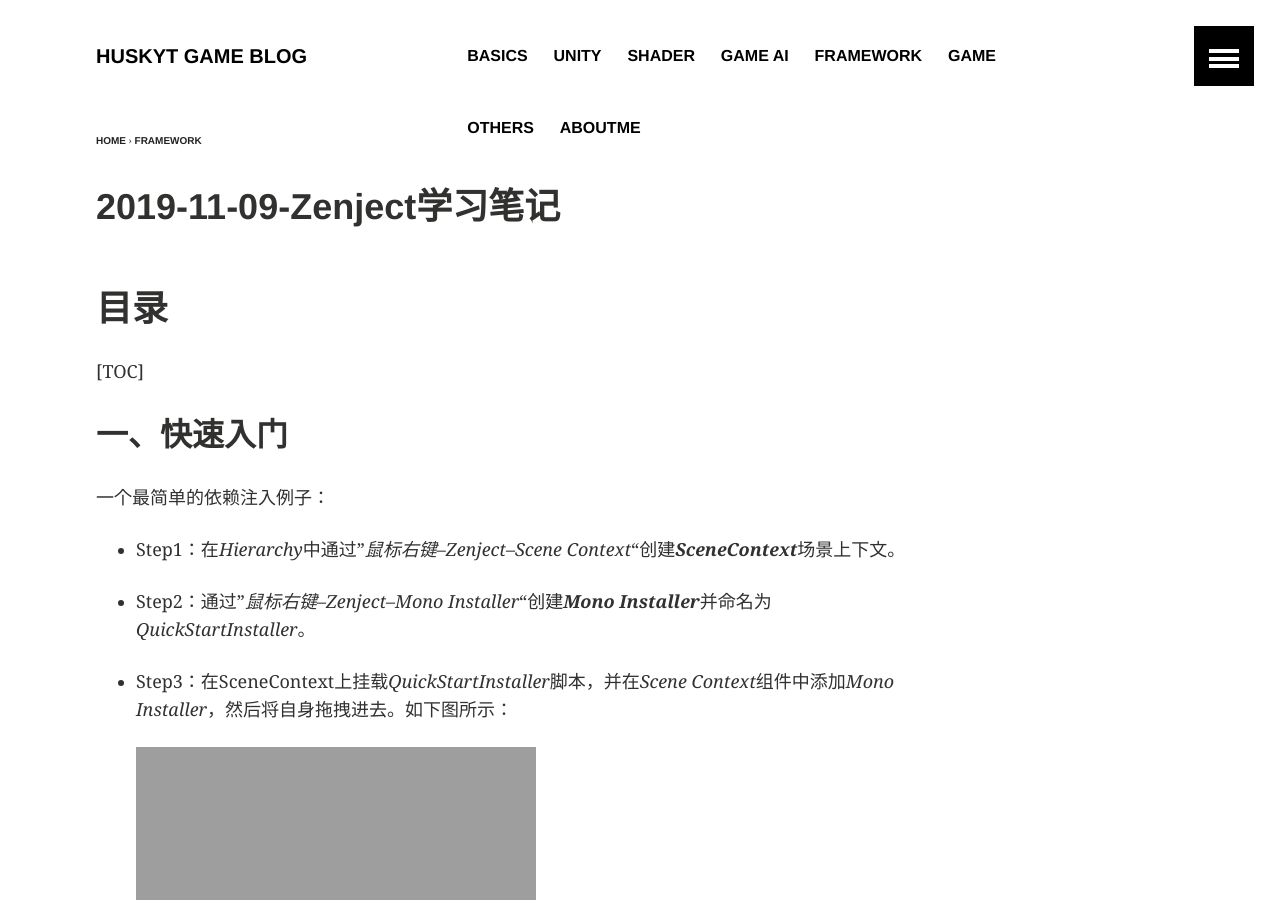
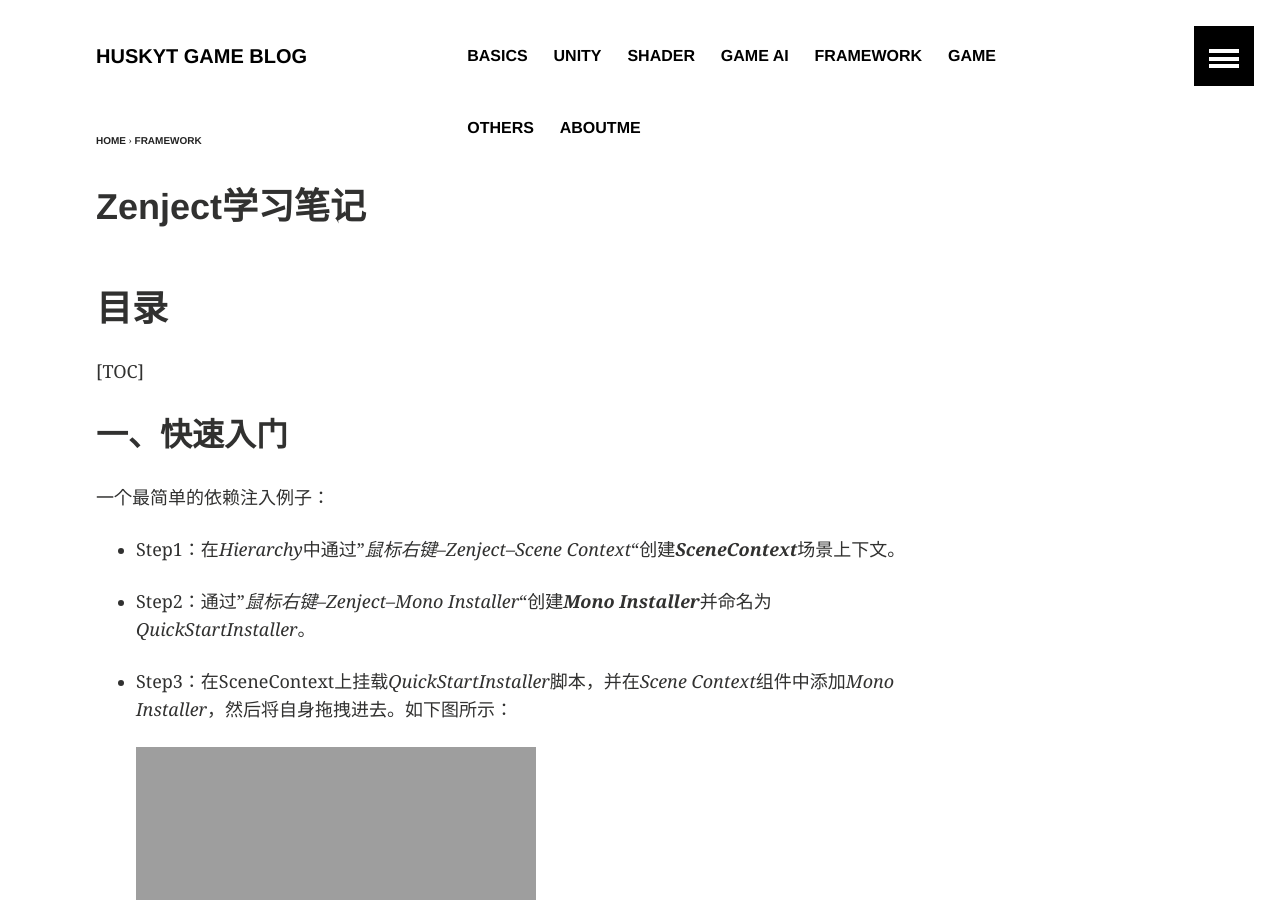
Before and after one commit to HuskyTGame/HuskyTGame.github.io, a Jekyll site: the page built from _posts/framework/2019-11-09-Zenject学习笔记.md, in a window 1280 px wide and 900 px high. Built offline with Jekyll 4.4.1, drawn with Linux system fonts in a browser that asks for light colours.

Commit message:
Update 2019-11-09-Zenject学习笔记.md

```diff
--- a/_posts/framework/2019-11-09-Zenject学习笔记.md
+++ b/_posts/framework/2019-11-09-Zenject学习笔记.md
@@ -1,6 +1,6 @@
 ---
 layout: article
-title:  "2019-11-09-Zenject学习笔记"
+title:  "Zenject学习笔记"
 categories: framework
 image:
     teaser: /in-post/framework/2019-11-09-Zenject学习笔记/DefaultImg.jpg
```
